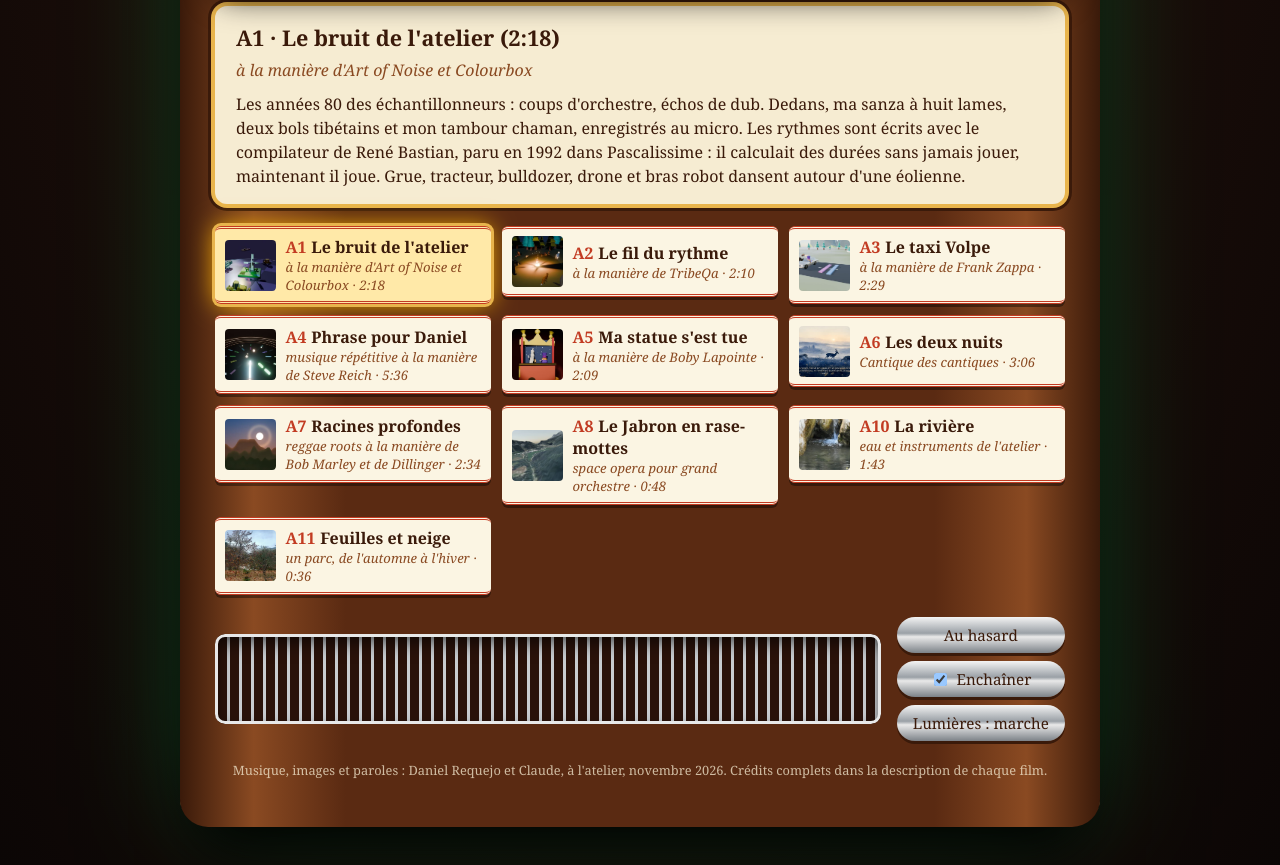
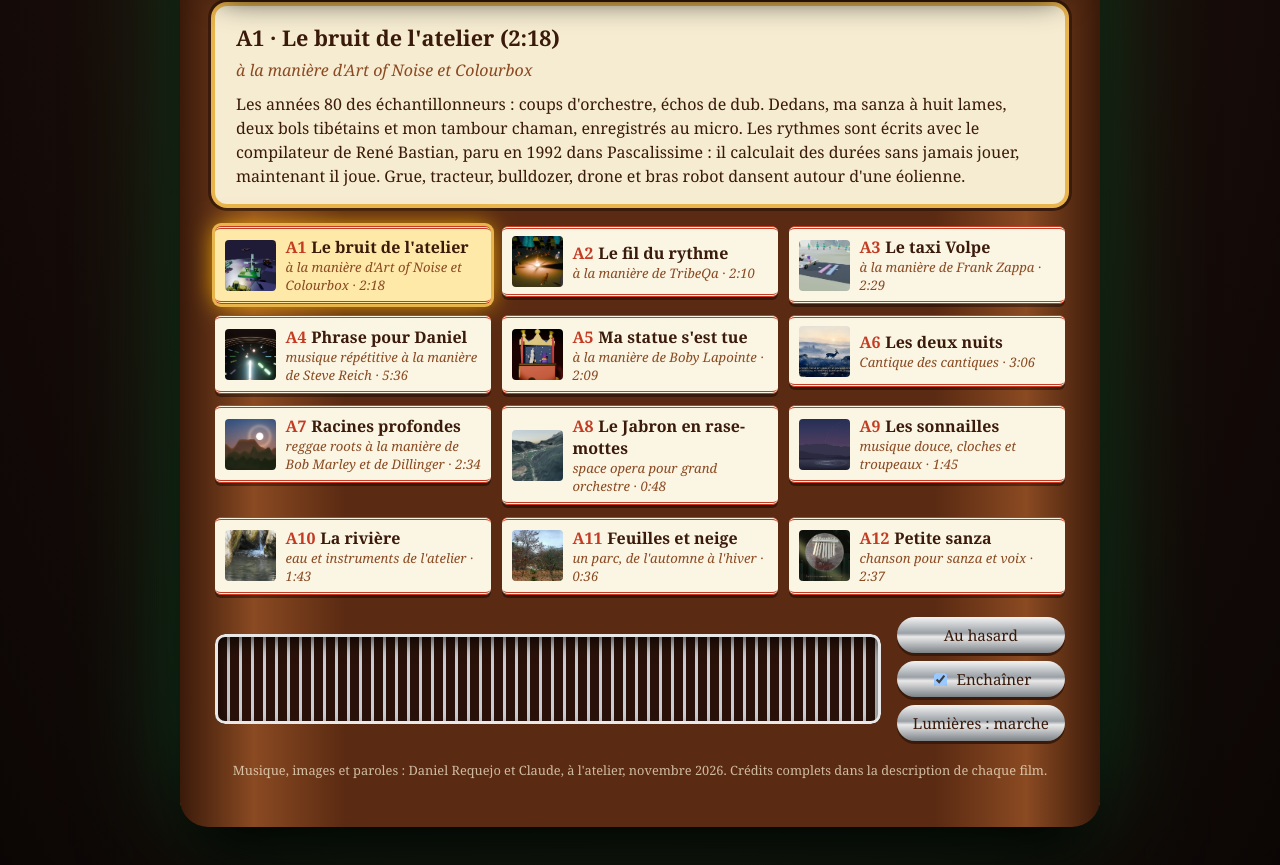
Before and after one commit to Danielou/juke-box-atelier, a plain HTML site: page index.html in a window 1280 px wide. Shown: the part 825-1690 px from the top of the page. Drawn offline with Linux system fonts and the light colour scheme.

Commit message:
Juke-box : Les sonnailles et Petite sanza (douze morceaux)
Co-Authored-By: Claude Opus 5.5 <noreply@anthropic.com>

```diff
--- a/index.html
+++ b/index.html
@@ -4,7 +4,7 @@
 <meta charset="utf-8">
 <meta name="viewport" content="width=device-width, initial-scale=1">
 <title>Le juke-box de l'atelier</title>
-<meta name="description" content="Dix morceaux et leurs films, faits à l'atelier par Daniel Requejo et Claude.">
+<meta name="description" content="Douze morceaux et leurs films, faits à l'atelier par Daniel Requejo et Claude.">
 <style>
 @property --teinte { syntax: '<number>'; inherits: true; initial-value: 0; }
 :root {
@@ -212,6 +212,16 @@ const TITRES = [
   "youtube": "ChA2lWMeVSU"
  },
  {
+  "id": "A9",
+  "titre": "Les sonnailles",
+  "style": "musique douce, cloches et troupeaux",
+  "duree": "1:45",
+  "fichier": "../films/les-sonnailles-film.mp4",
+  "texte": "Une valse lente en mi bémol, ma sanza sur des cloches d'église, une clochette, les sonnailles d'un troupeau du Monte Baldo et les moutons de Zakopane. L'image lit la partition : clochers et cercles dorés à chaque coup de cloche, rides du lac pour l'ostinato, troupeau sur la pente, de la nuit à l'aube.",
+  "pochette": "pochettes/A9.jpg",
+  "youtube": "o-LpMleYhH0"
+ },
+ {
   "id": "A10",
   "titre": "La rivière",
   "style": "eau et instruments de l'atelier",
@@ -230,6 +240,16 @@ const TITRES = [
   "texte": "Une seule photo, animée : les feuilles mûrissent, tombent une à une et tapissent l'herbe, puis le ciel se ferme et la neige prend sur les branches nues et les bancs. Le son, c'est un ruisseau et le vent.",
   "pochette": "pochettes/A11.jpg",
   "youtube": "xmZXCTeYV1c"
+ },
+ {
+  "id": "A12",
+  "titre": "Petite sanza",
+  "style": "chanson pour sanza et voix",
+  "duree": "2:37",
+  "fichier": "../films/petite-sanza-film.mp4",
+  "texte": "Une chanson pour ma sanza à huit lames, chantée par une voix de synthèse. Le matin, l'atelier s'ouvre et la sanza se réveille ; au refrain, le bois se souvient de la forêt et le fer se souvient du feu. Les lames s'allument sur chaque note, de l'atelier à la forge, puis à l'aube.",
+  "pochette": "pochettes/A12.jpg",
+  "youtube": "DjNBqibq3oA"
  }
 ];
 const ecran = document.getElementById('ecran'), sel = document.getElementById('selecteur');
```
Also changed, not shown: pochettes/A12.jpg (added), pochettes/A9.jpg (added), 1 other file.
